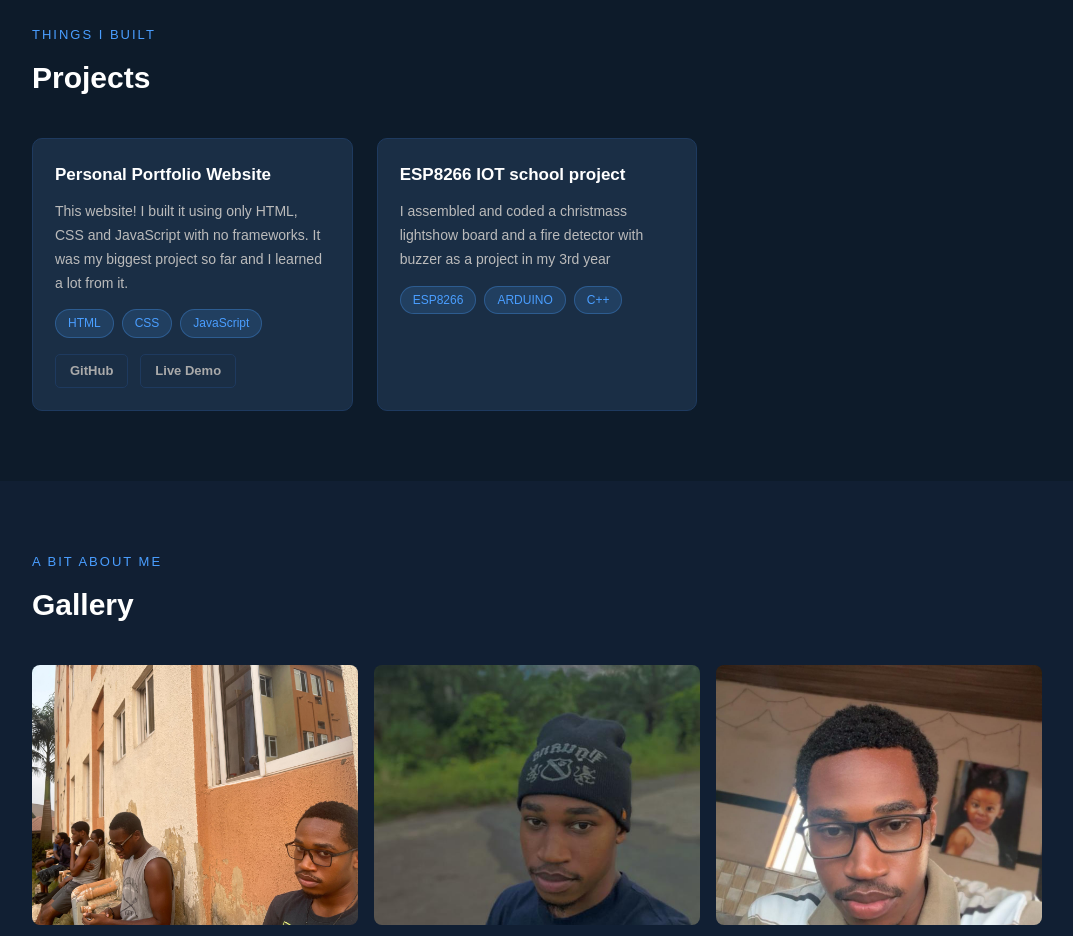
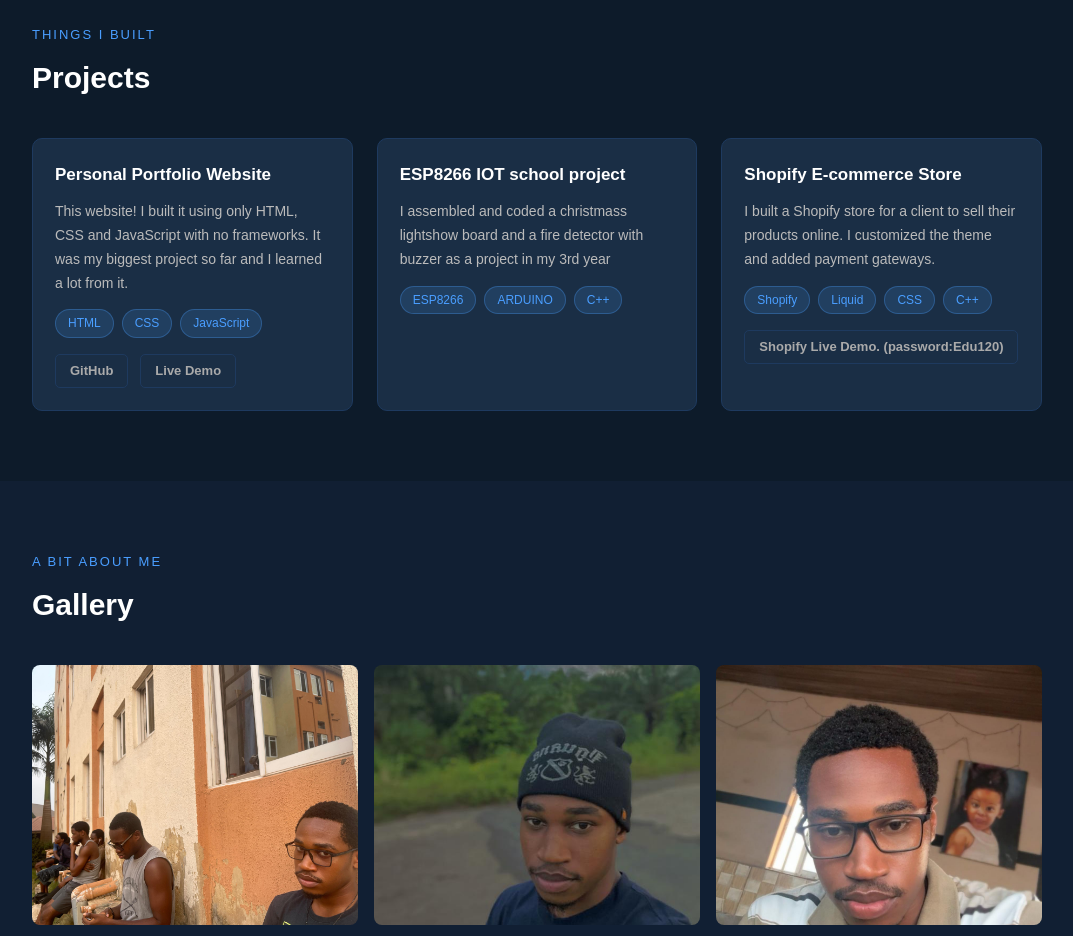
Before and after one commit to alex001-coder/Ifeanyi.dev, a plain HTML site: page index.html in a window 1280 px wide. Shown: the part 3320-4256 px from the top of the page, without its empty margins (103-1176 px from the left). Drawn offline with Linux system fonts and the light colour scheme.

Commit message:
Add files via upload

```diff
--- a/index.html
+++ b/index.html
@@ -302,7 +302,7 @@
         <div class="project-links">
           <!-- replace # with your actual GitHub and live links -->
           <a href="#" target="_blank">GitHub</a>
-          <a href="#" target="_blank">Live Demo</a>
+          <a href="https://alex001-coder.github.io/Ifeanyi.dev/" target="_blank">Live Demo</a>
         </div>
       </div>
 
@@ -314,7 +314,21 @@
         <div class="tech-tags">
           <span>ESP8266</span><span>ARDUINO</span><span>C++</span>
         </div>
+      </div>
 
+      <div class="project-card">
+           <h3>Shopify E-commerce Store</h3>
+          <p>
+            I built a Shopify store for a client to sell their products online. I
+            customized the theme and added payment gateways.
+          </p>
+          <div class="tech-tags">
+            <span>Shopify</span><span>Liquid</span><span>CSS</span><span>C++</span>
+          </div>
+          <div class="project-links">
+            <a href="https://blessed-edu120.myshopify.com/" target="_blank">Shopify Live Demo. (password:Edu120)</a>
+          </div>
+        </div>
       </div>
 
     </div>
@@ -329,7 +343,7 @@
     <h2 class="section-title">Gallery</h2>
 
     <div class="gallery-grid">
-      <!-- replace these images with your own photos in the images/ folder -->
+
      <div class="photo-wide">
       <img src="images/photo1.jpg.jpeg" alt="Photo 1" class="gallery-img"
            onerror="this.src='https://placehold.co/400x300/0d1b2a/4a9eff?text=Photo+1'" />
@@ -365,7 +379,7 @@
         </ul>
       </div>
 
-      <!-- contact form - validation is handled in script.js -->
+
       <form id="contact-form">
         <div class="form-group">
           <label for="name">Name</label>
```
